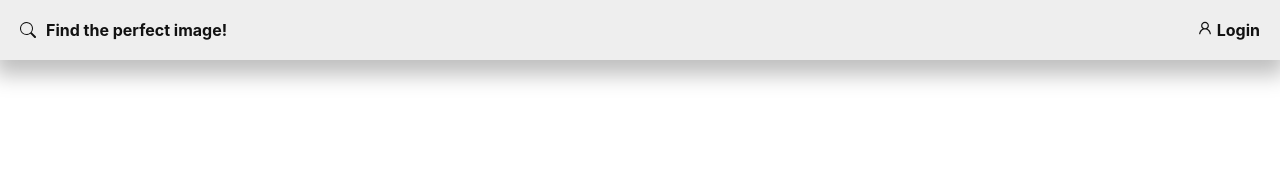
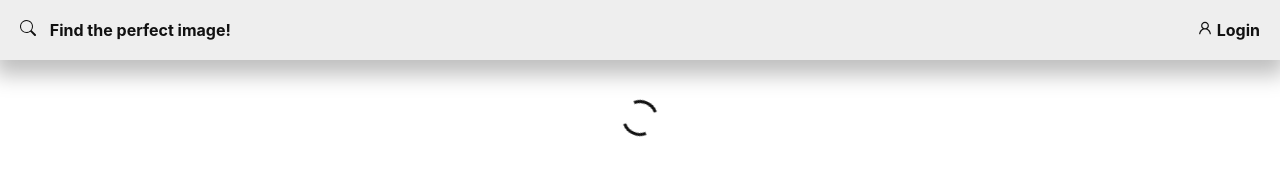
Before and after one commit to VR133/unsplash-image-search, a React (Create React App) app: page /login in a window 1280 px wide. Shown: the top 196 px of the page. Built offline with nearby package versions, Linux system fonts and the light colour scheme; no server answers; what unsplash-js would draw is missing.

Commit message:
search functionality

```diff
--- a/src/App.js
+++ b/src/App.js
@@ -1,7 +1,8 @@
 import React from 'react'
 import {BrowserRouter, Routes, Route} from 'react-router-dom'
 import {ThemeProvider} from 'styled-components'
-import HomeScreen from './screens/HomeScreen'
+import HomeScreen from './screens/Home/HomeScreen'
+import LoginScreen from './screens/Login/LoginScreen'
 import Header from './components/Header/Header'
 import Footer from './components/Footer/Footer'
 import GlobalStyle from './shared/styles/Global.styles'
@@ -14,6 +15,7 @@ function App() {
             <Header />
             <main>
                 <Routes>
+                    <Route path='/login' element={<LoginScreen/>}/>
                     <Route path='/' element={<HomeScreen/>}/>
                 </Routes>
             </main>
--- a/src/components/Header/Header.jsx
+++ b/src/components/Header/Header.jsx
@@ -9,7 +9,9 @@ const Header = () => {
     return <StyledHeader>
         <Container>
             <Logo>
-                <BsSearch/> <span>Find the perfect image!</span>
+                <Link to={'/'}>
+                    <BsSearch/> <span>Find the perfect image!</span>
+                </Link>
             </Logo>
             <LoginLogOut>
                 <AiOutlineUser/> <Link to={'/login'}>Login</Link>
--- a/src/components/Header/Header.styles.js
+++ b/src/components/Header/Header.styles.js
@@ -7,6 +7,7 @@ export const StyledHeader = styled.header`
   font-weight: bold;
   background-color: ${({theme}) => theme.colors.solidGrey};
   box-shadow: 0px 10px 20px 5px rgba(0,0,0,0.25);
+  font-size: 16px;
 
   & > div {
     display: flex;
@@ -28,11 +29,6 @@ export const LoginLogOut = styled.div`
   min-width: fit-content;
   margin-left: 10px;
 
-  a {
-    color: ${({theme}) => theme.colors.black};
-    text-decoration: none;
-  }
-
   &:hover {
     text-decoration: underline;
     cursor: pointer;
--- a/src/components/Paginate/Paginate.styles.js
+++ b/src/components/Paginate/Paginate.styles.js
@@ -8,11 +8,6 @@ export const StyledPaginate = styled.div`
 export const PaginationElement = styled.div`
   padding: 0 4px;
 
-  a {
-    color: ${({theme}) => theme.colors.black};
-    text-decoration: none;
-  }
-
   ${({active}) => active && `
     text-decoration: underline;
   `}
--- a/src/screens/HomeScreen.styles.js
+++ b/src/screens/Home/HomeScreen.styles.js
@@ -1,22 +1,13 @@
 import styled from 'styled-components'
 
 export const InputBlock = styled.div`
+  margin-top: 40px;
+
   display: flex;
   justify-content: center;
 
-  margin-top: 30px;
-
   input {
     width: 80%;
-
-    padding: 10px;
-    background-color: ${({theme}) => theme.colors.solidGrey};
-
-    font-size: 14px;
-    border: 2px solid ${({theme}) => theme.colors.solidGrey};
-    border-radius: 5px 0 0 5px;
-
-    outline: none;
   }
 
   div {
--- /dev/null
+++ b/src/screens/Login/LoginScreen.jsx
@@ -0,0 +1,17 @@
+import React, {useEffect} from 'react'
+import Loader from '../../components/Loader/Loader';
+import {LoginStyled} from './LoginScreen.styles';
+
+
+const LoginScreen = () => {
+
+    useEffect(() => {
+
+    })
+
+    return <LoginStyled>
+        <Loader />
+    </LoginStyled>;
+};
+
+export default LoginScreen
--- /dev/null
+++ b/src/screens/Login/LoginScreen.styles.js
@@ -0,0 +1,7 @@
+import styled from 'styled-components'
+
+export const LoginStyled = styled.form`
+  display: flex;
+
+  margin-top: 30px;
+`
--- a/src/shared/styles/Global.styles.js
+++ b/src/shared/styles/Global.styles.js
@@ -24,6 +24,26 @@ body {
   margin: 0;
   box-sizing: border-box;
 }
+
+input {
+  padding: 10px;
+  background-color: ${({theme}) => theme.colors.solidGrey};
+
+  font-size: 14px;
+  border: 2px solid ${({theme}) => theme.colors.solidGrey};
+  border-radius: 5px 0 0 5px;
+
+  outline: none;
+}
+
+button {
+  padding: 10px 20px;
+}
+
+a {
+  color: ${({theme}) => theme.colors.black};
+  text-decoration: none;
+}
 `
 
 export default GlobalStyle
--- a/src/shared/styles/Themes.styles.js
+++ b/src/shared/styles/Themes.styles.js
@@ -2,7 +2,8 @@ export const defaultTheme = {
     colors: {
         grey: '#F7F7F7',
         solidGrey: '#EEEEEE',
-        black: '#111111'
+        black: '#111111',
+        white: '#FFFFFF'
     },
     width: {
         viewport: '1320px'
```
Also changed, not shown: src/screens/Home/HomeScreen.jsx (renamed from src/screens/HomeScreen.jsx, +6 -6 lines), 2 other files (tests, documents, lock files or other folders).
